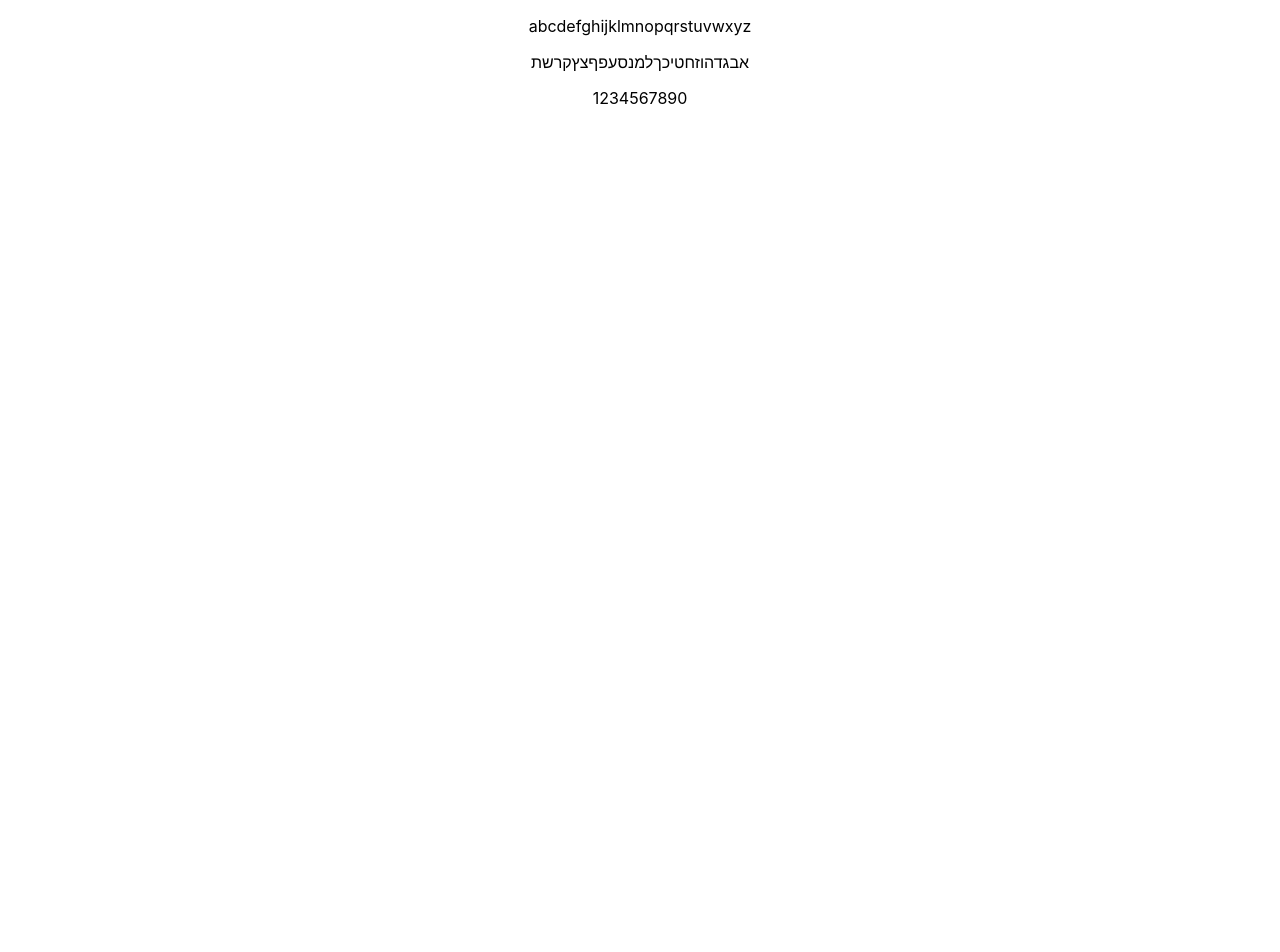
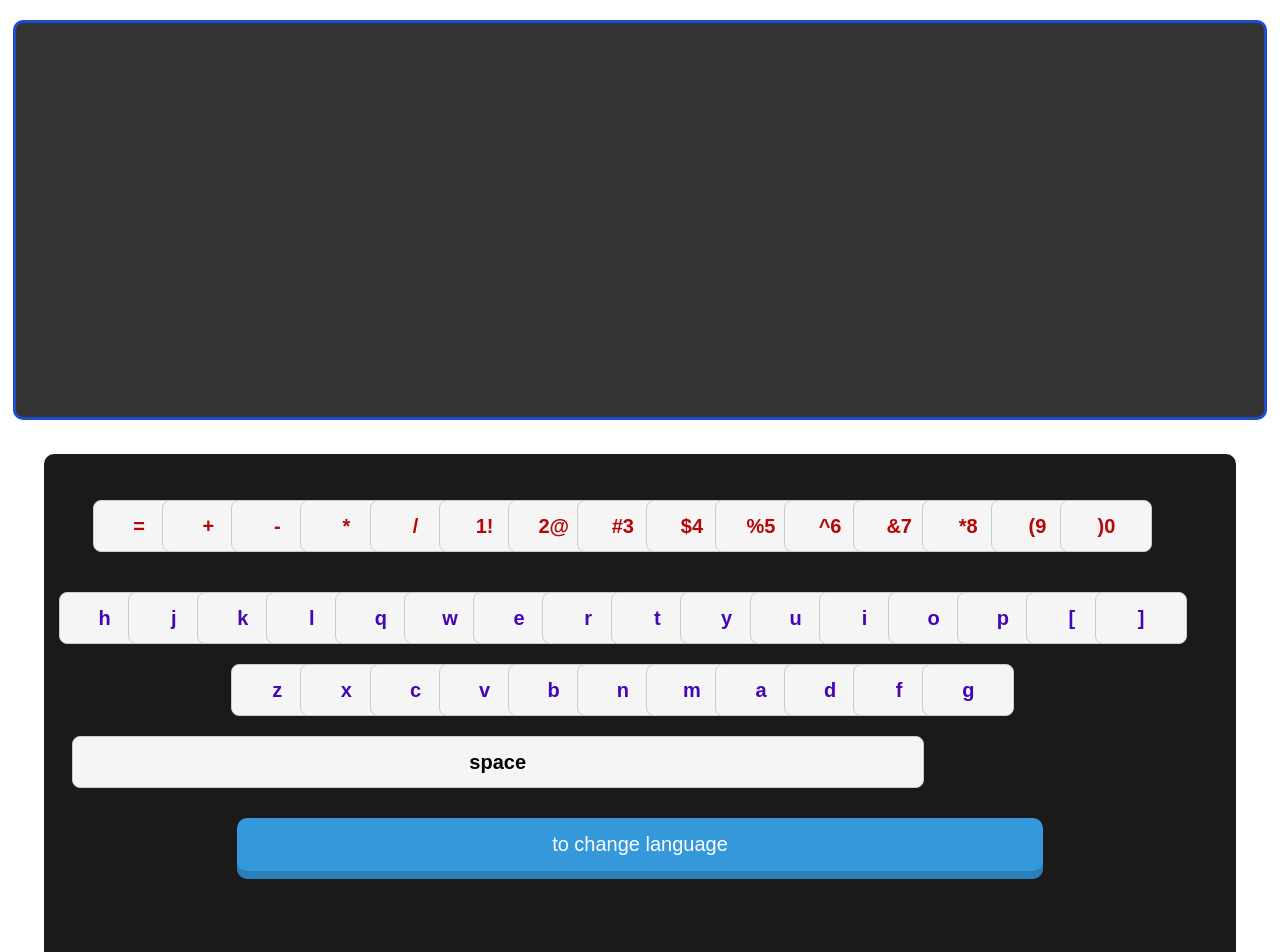
Before and after one commit to EOSHUA/simple-keyboard, a React (Create React App) app: page / in a window 1280 px wide. Shown: the top 952 px of the page. Before the commit the page ends 800 px from the top, so only its background shows below. Built offline with nearby package versions, Linux system fonts and the light colour scheme.

Commit message:
update keyboard

```diff
--- a/public/index.html
+++ b/public/index.html
@@ -9,7 +9,6 @@
       name="description"
       content="Web site created using create-react-app"
     />
-    <link rel="apple-touch-icon" href="%PUBLIC_URL%/logo192.png" />
     <!--
       manifest.json provides metadata used when your web app is installed on a
       user's mobile device or desktop. See https://developers.google.com/web/fundamentals/web-app-manifest/
--- a/src/App.js
+++ b/src/App.js
@@ -1,29 +1,59 @@
 
  import './App.css';
+ import Keys from './components/keys'
+ import Screen from './components/screen';
+ import Word from './components/word';
+ import React, { useState } from "react";
+
 
   function App() {
-  const lettersEnglish = "abcdefghijklmnopqrstuvwxyz".split("");
-  const lettersHebrew = "אבגדהוזחטיכךלמנסעפףצץקרשת".split("");
-  const numbers = "1234567890".split("");
-  return (
+
+    let keyboard;
+    let keyboardNumber="0( 9) 8* 7& 6^ %5 $4 #3 @2 !1 / * - + =".split(" ");
+
+    const [isEnglish, setLangeuge] = useState(true);
+    const [currentLetters, setCurrentLetters] = useState("")
+
+    if (isEnglish){
+      keyboard =  "[ ] p o i u y t r e w q l k j h g f d a m n b v c x z".split(" ");
+
+    }
+    else{
+      keyboard = "אבגדהוזחטיכךלמנסעפףצץקרשת".split("");
+    }
+    return(
+
       <div className="App">
-      {lettersEnglish.map((lettersEnglish, index) => (
-        <lettersEnglish key={index} lettersEnglish={lettersEnglish} />
-      ))}
+
+           <Screen currentText={currentLetters} />
+
+           <Keys>
+            <div className="numberKeys">
+           {keyboardNumber.map((item, index) => (
+             <Word key={index} letter={item} myOnClick={()=>setCurrentLetters(currentLetters +item)}/>
 
 
-      <p className="App-intro">
-        {lettersEnglish}
-      </p>
-      <p className="App-intro">
-        {lettersHebrew}
-      </p>
-      <p className="App-intro">
-        {numbers}
-      </p>
+            ))}
+            </div>
+            <br></br>
+
+            <div className="letterKeys">
+             {keyboard.map((item, index) => (
+             <Word key={index} letter={item} myOnClick={()=>setCurrentLetters(currentLetters +item)}/>
+
+
+            ))}
+            </div>
+
+             <div className='space'>
+                 <Word  letter="space"  myOnClick={() => setCurrentLetters(currentLetters + " ")} />
+             </div>
+
+                <button id="changLanguage"  onClick={() => setLangeuge(!isEnglish)}>to change language</button>
+
+           </Keys>
 
       </div>
-  );
+    )
   }
-
   export default App;
--- /dev/null
+++ b/src/components/components.css
@@ -0,0 +1,78 @@
+body {
+    text-align: center;
+
+
+}
+.word {
+    height: 50px;
+    width: 90px;
+    background-color: #f5f5f5;
+    border: 1px solid #ccc;
+    border-radius: 8px;
+    text-align: center;
+    font-family: 'Arial', sans-serif;
+    margin: 10px 0;
+    line-height: 50px; /* Vertical centering */
+    font-size: 20px; /* Font size adjustment */
+
+}
+#contnair {
+    display: inline-block;
+    margin: auto 0.5%;
+    width: 5%;
+}
+.Keys {
+    direction: rtl;
+    background-color: #1a1a1a;
+    display: inline-block;
+    margin:  10px auto;
+    width: 90%;
+    height: 500px;
+    padding: 20px;
+    border-radius: 10px;
+
+
+
+}
+.numberKeys{
+   color: #b60606;
+
+}
+.letterKeys{
+    color: #4406b6;
+}
+
+.screen {
+    background-color: #333;
+    display: inline-block;
+    width: 98%;
+    height: 400px;
+    margin: 20px 0;
+    border: 3px solid #1b4dcd;
+    border-radius: 10px;
+    box-sizing: border-box;
+}
+
+#changLanguage{
+    margin-top: 20px;
+    cursor: pointer;
+    color: #fff;
+    background-color: #3498db;
+    padding: 15px 30px;
+    border: none;
+    border-radius: 10px;
+    font-size: 20px;
+    transition: background-color 0.3s, transform 0.1s;
+    box-shadow: 0 8px #2980b9;
+    width: 70%;
+ }
+
+#changLanguage:hover {
+    background-color: #2980b9;
+    transform: translateY(-2px);
+    box-shadow: 0 12px 16px 0 rgba(324, 80, 180, 10.80), 0 17px 50px 0 rgba(0, 0, 0, 0.19);
+}
+.space{
+   display: flex;
+   margin-right:25% ;
+}
--- /dev/null
+++ b/src/components/keys.jsx
@@ -0,0 +1,10 @@
+import React from 'react';
+
+function Keys({children}) {
+    return(
+    <div className='Keys'>
+  <p>{children}</p>
+  </div>
+    );
+}
+export default  Keys;
--- /dev/null
+++ b/src/components/screen.jsx
@@ -0,0 +1,12 @@
+import React from 'react';
+
+    function Screen({currentText}) {
+        return (
+            <div className="screen">
+                <h1>{currentText}</h1>
+            </div>
+        );
+    }
+
+
+    export default Screen;
--- /dev/null
+++ b/src/components/word.jsx
@@ -0,0 +1,12 @@
+import React from 'react';
+
+function Word({myOnClick , letter}) {
+  const width = (letter === "space") ? "850px" : "90px";
+    return (
+        <div id="contnair">
+                  <h1 className="word" onClick={myOnClick}       style={{width}} >
+                    {letter}</h1>
+        </div>
+    );
+}
+export default Word;
--- a/src/index.js
+++ b/src/index.js
@@ -3,12 +3,13 @@ import ReactDOM from 'react-dom/client';
 import './index.css';
 import App from './App';
 import reportWebVitals from './reportWebVitals';
+import './components/components.css';
 
 const root = ReactDOM.createRoot(document.getElementById('root'));
 root.render(
-  <React.StrictMode>
+ // <React.StrictMode>
     <App />
-  </React.StrictMode>
+ // </React.StrictMode>
 );
 
 // If you want to start measuring performance in your app, pass a function
```
Also changed, not shown: public/manifest.json, src/components/keyboard.jsx (deleted). Lines whose indentation alone changed are shown as unchanged.
